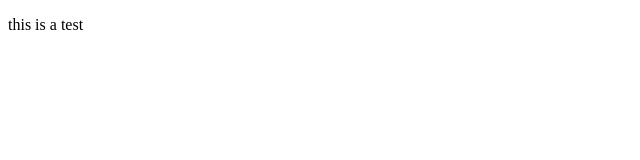
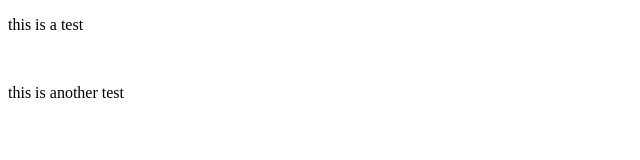
Before and after one commit to stokered/stokered, a plain HTML site: page index.html in a window 1280 px wide. Shown: the whole page, without its empty margins (0-640 px from the left). Drawn offline with Linux system fonts and the light colour scheme.

Commit message:
Update index.html
test 2

```diff
--- a/index.html
+++ b/index.html
@@ -1,4 +1,6 @@
 <!DOCTYPE html>
 <head>
     <p>this is a test</p>
+    <br>
+    <p>this is another test</p>
 </head>
```
